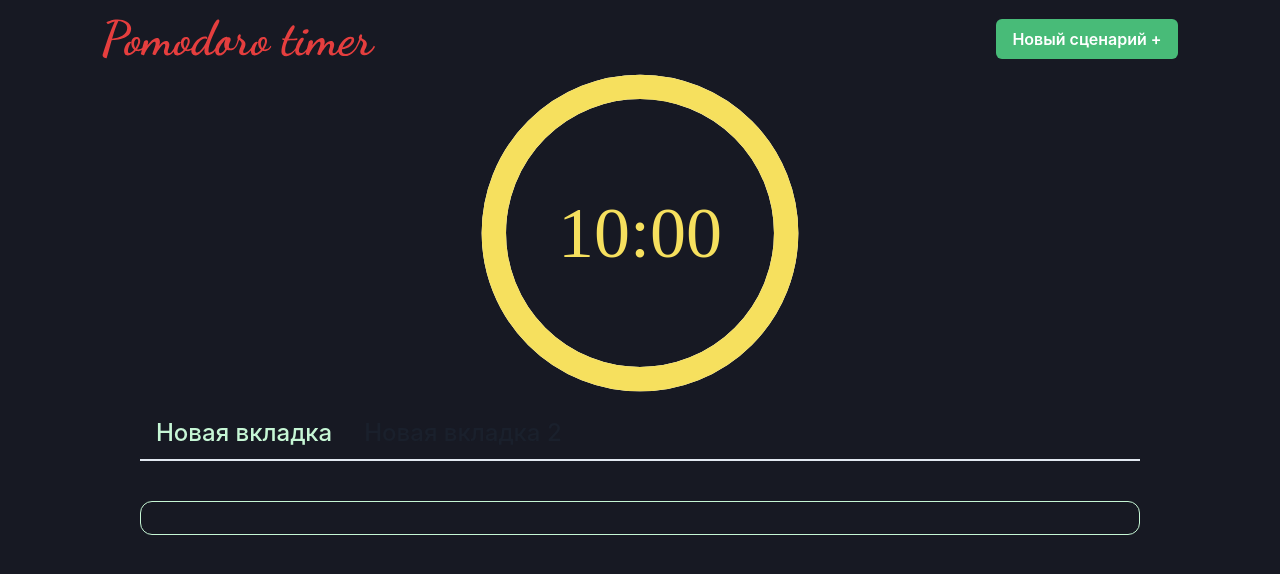
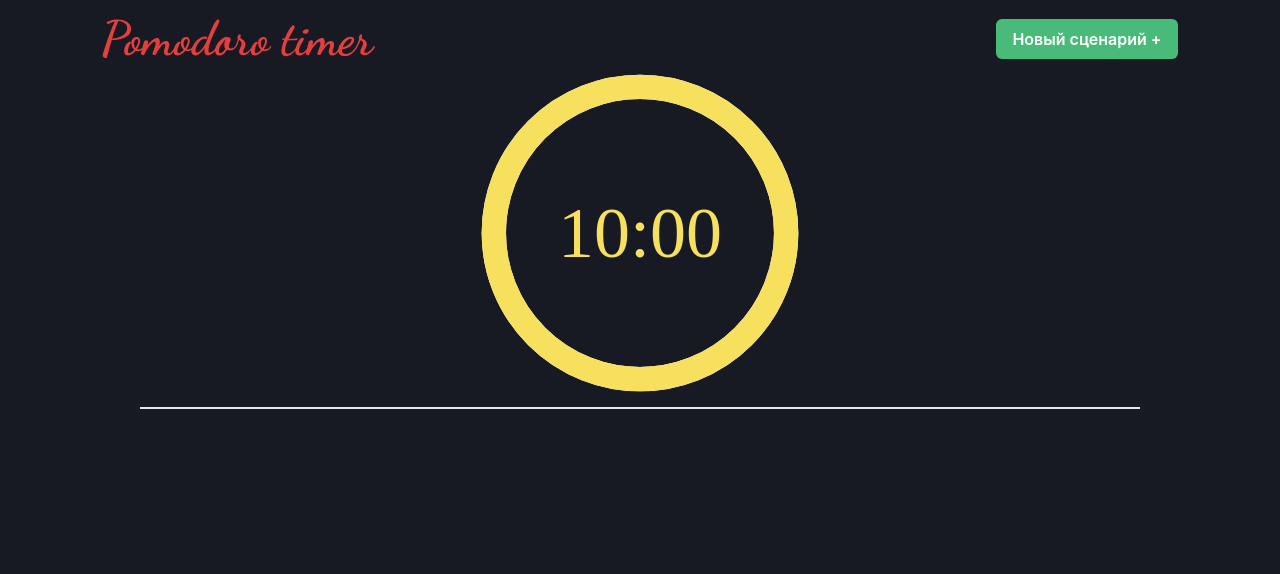
Before and after one commit to Redger1/pomodoro_v2, a React app: page / in a window 1280 px wide. Shown: the top 574 px of the page. Built offline with nearby package versions, Linux system fonts and the light colour scheme; a web font is replaced by a local one.

Commit message:
функционирующий TodoList пока без удаления

```diff
--- a/src/App.tsx
+++ b/src/App.tsx
@@ -13,7 +13,7 @@ function App() {
         <ChakraProvider>
             <Header setTodoList={setTodoList} />
             <Timer />
-            <TodoList  />
+            <TodoList todoList={todoList} setTodoList={setTodoList} />
         </ChakraProvider>
     )
 }
--- a/src/components/Modal/ModalWindow.tsx
+++ b/src/components/Modal/ModalWindow.tsx
@@ -34,6 +34,7 @@ export function ModalWindow({setTodoList} : IProps) {
         if(inputFields.length > 0) {
             setTodoList(todoList => [...todoList, {heading: todoHeading, name: inputFields, key: uuidv4()}]);
         }
+        setInputFields(['']);
         onClose();
     }
 
--- a/src/components/Todo/TodoList.tsx
+++ b/src/components/Todo/TodoList.tsx
@@ -1,21 +1,34 @@
 import { Tabs, TabList, TabPanels, Tab, TabPanel } from '@chakra-ui/react'
+import { Table, Tbody, Tr, Td, TableContainer, } from '@chakra-ui/react'
+import { IProps } from '../../interface/TodoListState'
+import { v4 as uuidv4 } from 'uuid';
 
-export function TodoList() {
+export function TodoList({todoList, setTodoList}: IProps) {
     return (
         <div className='todo-list__container'>
             <Tabs width='1000px'>
                 <TabList>
-                    <Tab _selected={{color: 'green.100'}} fontWeight='500' fontSize='1.5rem'>Новая вкладка</Tab>
-                    <Tab _selected={{color: 'green.100'}} fontWeight='500' fontSize='1.5rem'>Новая вкладка 2</Tab>
+                    {todoList?.map((todo) => (
+                        <Tab key={todo.key} _selected={{color: 'green.100'}} fontWeight='500' fontSize='1.5rem'>{todo.heading}</Tab>
+                    ))}
                 </TabList>
-
                 <TabPanels>
-                    <TabPanel mt='40px' borderRadius='12px' borderColor='green.100' border='1px' fontSize='1.5rem' color='green.100'>
-
-                    </TabPanel>
-                    <TabPanel mt='40px' borderRadius='12px' borderColor='green.100' border='1px' fontSize='1.5rem' color='green.100'>
-
-                    </TabPanel>
+                    {todoList?.map(todo => (
+                        <TabPanel key={todo.key} mt='40px' borderRadius='12px' borderColor='green.100' border='1px' fontSize='1.5rem' color='green.100'>
+                            <TableContainer>
+                                <Table>
+                                    <Tbody>
+                                        {todo.name.map(todoName => (
+                                            <Tr key={uuidv4()}>
+                                                <Td>{todoName}</Td>
+                                                <Td>icons</Td>
+                                            </Tr>
+                                        ))}
+                                    </Tbody>
+                                </Table>
+                            </TableContainer>
+                        </TabPanel>
+                    ))}
                 </TabPanels>
             </Tabs>
         </div>
--- a/src/interface/TodoListState.ts
+++ b/src/interface/TodoListState.ts
@@ -7,5 +7,6 @@ export interface TodoListState {
 }
 
 export type IProps = {
+    todoList?: TodoListState[]
     setTodoList: Dispatch<SetStateAction<TodoListState[]>>
 }
```
